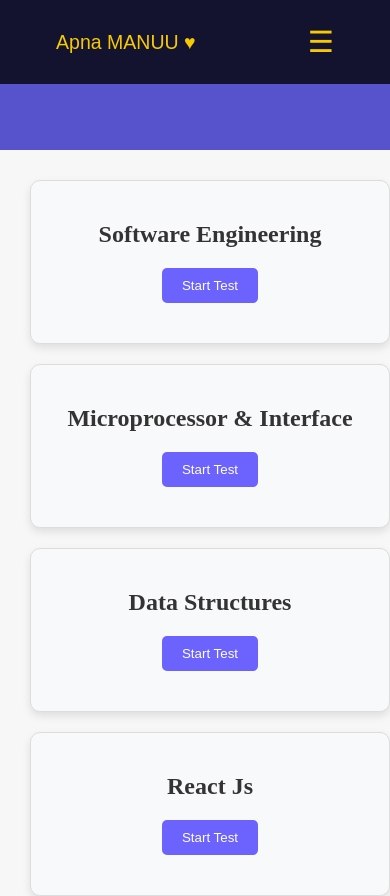
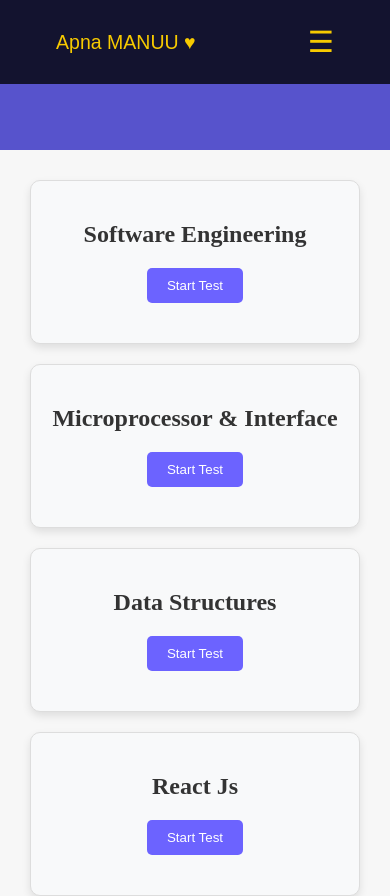
Before and after one commit to CoderSam049/Apna-Manuu, a React (Vite) app: page /test in a window 390 px wide. Shown: the top 896 px of the page. Built offline with nearby package versions, Linux system fonts and the light colour scheme.

Commit message:
change style

```diff
--- a/src/styles/home.css
+++ b/src/styles/home.css
@@ -182,7 +182,7 @@ b {
 }
 .container {
     display: grid;
-    grid-template-columns: repeat(auto-fit, minmax(300px, 1fr));
+    grid-template-columns: repeat(auto-fit, minmax(370px, 1fr));
     gap: 20px;
     margin: 0 auto;
     max-width: 1200px;
@@ -340,6 +340,10 @@ margin-inline: auto;
         background-color: rgb(32, 32, 65);
 
     }
+    .container {
+        grid-template-columns: repeat(auto-fit, minmax(250px, 1fr));
+
+      }
 
 
     .nav-list.show {
--- a/src/styles/testpage.css
+++ b/src/styles/testpage.css
@@ -11,7 +11,7 @@
 
   .subject-info {
     display: grid;
-    grid-template-columns: repeat(auto-fill, minmax(360px, 1fr));
+    grid-template-columns: repeat(auto-fill, minmax(380px, 1fr));
     gap: 20px;
     padding: 20px;
   }
@@ -55,3 +55,12 @@
     text-decoration: none;
     color: inherit;
   }
+
+  @media(max-width:400px){
+    .subject-info {
+
+      grid-template-columns: repeat(auto-fill, minmax(240px, 1fr));
+
+    }
+
+  }
```
